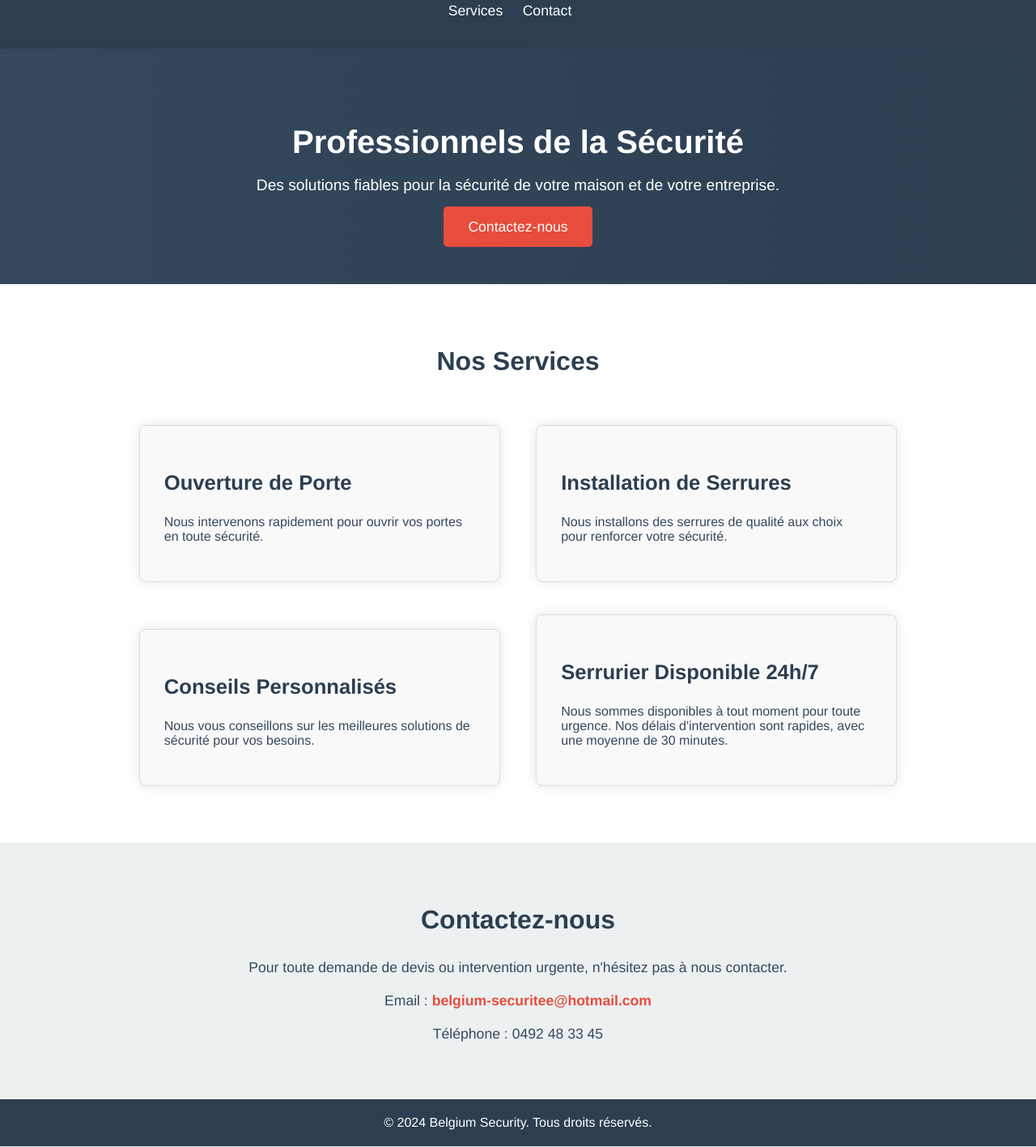
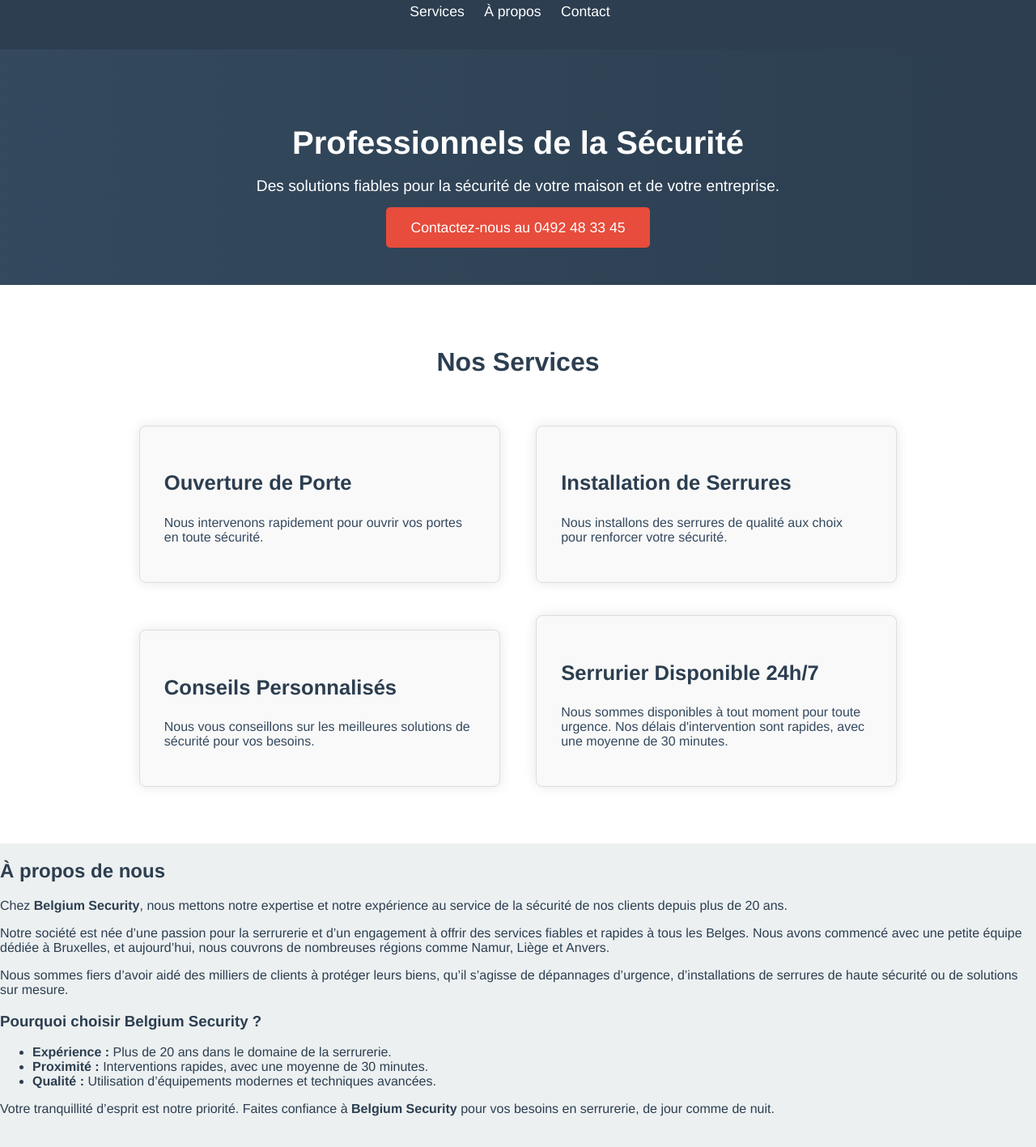
Before and after one commit to Belgium-Security/Site-Internet, a plain HTML site: page index.html in a window 1280 px wide. Shown: the part 123-1540 px from the top of the page at 81% size. Drawn offline with Linux system fonts and the light colour scheme.

Commit message:
Ajout des modifications CSS et HTML pour un design professionnel

```diff
--- a/index.html
+++ b/index.html
@@ -15,6 +15,7 @@
             <nav>
                 <ul>
                     <li><a href="#services">Services</a></li>
+                    <li><a href="#about">À propos</a></li>
                     <li><a href="#contact">Contact</a></li>
                 </ul>
             </nav>
@@ -25,7 +26,7 @@
         <div class="container">
             <h2>Professionnels de la Sécurité</h2>
             <p>Des solutions fiables pour la sécurité de votre maison et de votre entreprise.</p>
-            <a href="tel:+32492483345" class="cta-button">Contactez-nous</a>
+            <a href="tel:+32492483345" class="cta-button">Contactez-nous au 0492 48 33 45</a>
         </div>
     </section>
 
@@ -44,11 +45,26 @@
                 <h3>Conseils Personnalisés</h3>
                 <p>Nous vous conseillons sur les meilleures solutions de sécurité pour vos besoins.</p>
             </div>
-            <!-- Ajout du service "Serrurier Disponible 24h/7" -->
             <div class="service-item">
                 <h3>Serrurier Disponible 24h/7</h3>
                 <p>Nous sommes disponibles à tout moment pour toute urgence. Nos délais d'intervention sont rapides, avec une moyenne de 30 minutes.</p>
             </div>
+        </div>
+    </section>
+
+    <section id="about">
+        <div class="container">
+            <h2>À propos de nous</h2>
+            <p>Chez <strong>Belgium Security</strong>, nous mettons notre expertise et notre expérience au service de la sécurité de nos clients depuis plus de 20 ans.</p>
+            <p>Notre société est née d’une passion pour la serrurerie et d’un engagement à offrir des services fiables et rapides à tous les Belges. Nous avons commencé avec une petite équipe dédiée à Bruxelles, et aujourd’hui, nous couvrons de nombreuses régions comme Namur, Liège et Anvers.</p>
+            <p>Nous sommes fiers d’avoir aidé des milliers de clients à protéger leurs biens, qu’il s’agisse de dépannages d’urgence, d’installations de serrures de haute sécurité ou de solutions sur mesure.</p>
+            <h3>Pourquoi choisir Belgium Security ?</h3>
+            <ul>
+                <li><strong>Expérience :</strong> Plus de 20 ans dans le domaine de la serrurerie.</li>
+                <li><strong>Proximité :</strong> Interventions rapides, avec une moyenne de 30 minutes.</li>
+                <li><strong>Qualité :</strong> Utilisation d’équipements modernes et techniques avancées.</li>
+            </ul>
+            <p>Votre tranquillité d’esprit est notre priorité. Faites confiance à <strong>Belgium Security</strong> pour vos besoins en serrurerie, de jour comme de nuit.</p>
         </div>
     </section>
 
--- a/style.css
+++ b/style.css
@@ -38,6 +38,7 @@ header p {
 nav ul {
     list-style-type: none;
     padding: 0;
+    margin-top: 20px;
 }
 
 nav ul li {
@@ -49,11 +50,12 @@ nav ul li a {
     text-decoration: none;
     color: var(--white);
     font-size: 1.1rem;
-    transition: color 0.3s ease;
+    transition: color 0.3s ease, transform 0.2s ease;
 }
 
 nav ul li a:hover {
     color: var(--secondary-color);
+    transform: scale(1.05);
 }
 
 /* Hero Section */
@@ -81,11 +83,12 @@ nav ul li a:hover {
     font-size: 1.1rem;
     text-decoration: none;
     border-radius: 5px;
-    transition: background-color 0.3s ease;
+    transition: background-color 0.3s ease, transform 0.2s ease;
 }
 
 .cta-button:hover {
     background-color: #c0392b; /* Rouge plus foncé au survol */
+    transform: scale(1.1);
 }
 
 /* Services Section */
@@ -111,11 +114,12 @@ nav ul li a:hover {
     background-color: #f9f9f9;
     box-shadow: 0 0 15px rgba(0, 0, 0, 0.1);
     text-align: left;
-    transition: box-shadow 0.3s ease;
+    transition: box-shadow 0.3s ease, transform 0.2s ease;
 }
 
 .service-item:hover {
     box-shadow: 0 0 25px rgba(0, 0, 0, 0.2);
+    transform: translateY(-5px);
 }
 
 .service-item h3 {
@@ -151,6 +155,7 @@ nav ul li a:hover {
     color: var(--secondary-color);
     text-decoration: none;
     font-weight: bold;
+    transition: color 0.3s ease;
 }
 
 #contact a:hover {
@@ -194,6 +199,7 @@ footer p {
         font-size: 1rem;
     }
 }
+
 /* Style pour le bouton flottant de contact */
 .contact-button {
     position: fixed;
@@ -209,7 +215,7 @@ footer p {
     align-items: center;
     justify-content: center;
     text-decoration: none;
-    transition: background-color 0.3s ease;
+    transition: background-color 0.3s ease, transform 0.2s ease;
 }
 
 .contact-button span {
@@ -218,13 +224,14 @@ footer p {
 
 .contact-button:hover {
     background-color: #c0392b; /* Rouge plus foncé au survol */
+    transform: scale(1.1);
 }
 
 .contact-button:active {
     background-color: #e74c3c; /* Rouge sécurité au clic */
 }
 
-/* Responsive Design */
+/* Responsive Design pour le bouton flottant */
 @media (max-width: 768px) {
     .contact-button {
         padding: 10px 15px;
```
